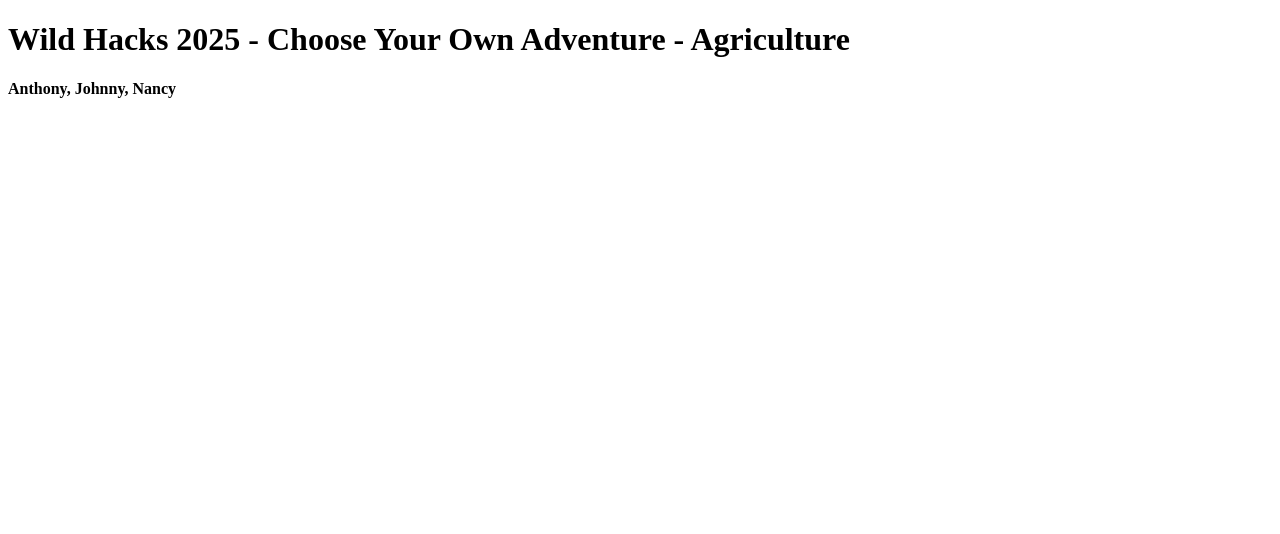
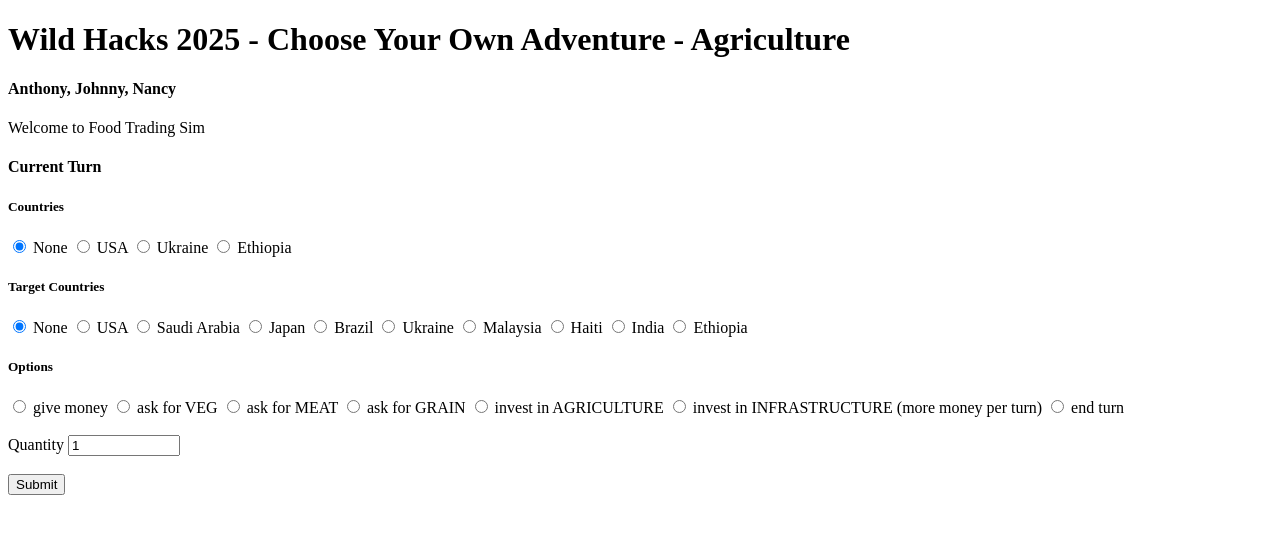
Before and after one commit to AnthonyAlvarez08/WildHacks2025, a Flask app: page / in a window 1280 px wide. Shown: the top 534 px of the page. Run offline with Flask 3, Linux system fonts and the light colour scheme.

Commit message:
barebones interface
Co-authored-by: tanat-johnny-tungsubutra <tanat-johnny-tungsubutra@users.noreply.github.com>
Co-authored-by: NYAspen <NYAspen@users.noreply.github.com>

```diff
--- a/backend/application.py
+++ b/backend/application.py
@@ -1,32 +1,88 @@
-from flask import Flask, render_template
+from flask import Flask, render_template, request
 from sim.simloop import SimLoop
+from sim.request import Request
+import sim.constants as constants
+
 app = Flask(__name__)
+
+
+simulation: SimLoop = None
+
+@app.route("/", methods=["GET", "POST"])
+@app.route("/index", methods=["GET", "POST"])
+@app.route("/home", methods=["GET", "POST"])
+def home():
+
+    flag = False
+    flagmsg = ""
+
+    if request.method == "POST":
+        # simulation.advance_one_year()
+        # simulation.end_player_turn()
+
+        print(request.form)
+        target_country, mycountry, option, quantity = (request.form[i] for i in ['country', 'mycountry', 'option', 'quantity'])
+        print(target_country, mycountry, option, quantity)
+
+        if "ask" in option:
+            resource = ""
+            if "VEG" in option:
+                resource = constants.VEG
+            if "MEAT" in option:
+                resource = constants.MEAT
+            if "GRAIN" in option:
+                resource = constants.GRAIN
+
+
+            simulation.request_resources(simulation.find_country(mycountry), simulation.find_country(target_country), resource, float(quantity))
+        elif "end turn" == option:
+            simulation.end_player_turn()
+            simulation.advance_one_year()
+        elif "invest" in option:
+            if "AGRI" in option:
+                res = simulation.invest_in_agriculture(simulation.find_country(mycountry))
+            else:
+                res = simulation.invest_money_prod(simulation.find_country(mycountry))
+
+            flag = True
+            temp = "Success" if res else "Failure"
+            flagmsg = f"Operation results: { temp }"
+        else:
+            res = simulation.give_aid(simulation.find_country(mycountry), simulation.find_country(target_country), quantity)
+            flag = True
+            temp = "Success" if res else "Failure"
+            flagmsg = f"Operation results: { temp }"
 
 
 
 
-@app.route("/")
-@app.route("/index")
-@app.route("/home")
-def home():
-    return render_template("index.html")
+
+
+    # simulation = SimLoop()
+    # for i in range(10):
+    #     # print("Iteration", i)
+    #     simulation.advance_one_year()
+    #     simulation.end_player_turn()
+    return render_template("index.html", stuff= "Welcome to Food Trading Sim",
+                           countries=[i.name for i in simulation.countries],
+                           mycountries = [i.name for i in simulation.countries if i.player_controlled],
+                           options=["give money", "ask for VEG", "ask for MEAT", "ask for GRAIN", "invest in AGRICULTURE", "invest in INFRASTRUCTURE (more money per turn)", "end turn"],
+                           flag=flag,
+                           flagmsg=flagmsg,
+                           log=simulation.log[simulation.log_start:])
 
 if __name__ == '__main__':
     simulation = SimLoop()
 
-    for i in range(10):
-        # print("Iteration", i)
-        simulation.advance_one_year()
-        simulation.end_player_turn()
+    # for i in range(10):
+    #     # print("Iteration", i)
+    #     simulation.advance_one_year()
+    #     simulation.end_player_turn()
 
     # pprint(simulation.log)
-    for i in simulation.log:
-        print(i); print()
+    # for i in simulation.log:
+    #     print(i); print()
     # print()
     # print(simulation.food_trading.mat)
 
-    app.run()
-
-# hello world
-# goodbye
-# sad
+    app.run(debug=True)
--- a/backend/sim/country.py
+++ b/backend/sim/country.py
@@ -22,6 +22,7 @@ class Country:
 
         self.name = name
         self.population = population * 100
+        self.initial_population = population * 100
         self.population_growth_rate = population_growth_rate
         self.money = starting_money
         self.income_rate = starting_money / 10
@@ -106,7 +107,8 @@ class Country:
 
 
         # grow population, get money and produce
-        self.population *= self.population_growth_rate * pop_mult
+        if self.population * pop_mult > self.initial_population * 0.5:
+            self.population *= self.population_growth_rate * pop_mult
         self.money += self.income_rate * money_mult
         self.money = math.ceil(self.money)
         self.population = math.ceil(self.population)
--- a/backend/templates/index.html
+++ b/backend/templates/index.html
@@ -3,7 +3,7 @@
 <html>
 
 <head>
-        <title>Wild Hacks 20205</title>
+    <title>Wild Hacks 2025</title>
 
 </head>
 
@@ -13,6 +13,56 @@
     <h4>Anthony, Johnny, Nancy</h4>
 
 
+    {{stuff}}
+
+    <div>
+        <h4>Current Turn</h4>
+
+
+        {% if flag %}
+            <h4>{{flagmsg}}</h4>
+        {% endif %}
+
+        <form action="/" method="post">
+
+            <h5>Countries</h5>
+            <input type="radio" id="None1" name="mycountry" value="None" checked="checked">
+            <label for="None1">None</label>
+            {% for i in mycountries %}
+            <input type="radio" id="{{i}}" name="mycountry" value="None">
+            <label for="{{i}}">{{i}}</label>
+            {% endfor %}
+
+            <h5> Target Countries</h5>
+            <input type="radio" id="None2" name="country" value="None" checked="checked">
+            <label for="None2">None</label>
+            {% for i in countries %}
+            <input type="radio" id="{{i}}" name="country" value="{{i}}">
+            <label for="{{i}}">{{i}}</label>
+            {% endfor %}
+
+
+
+            <h5>Options</h5>
+            {% for i in options %}
+            <input type="radio" id="{{i}}" name="option" value="{{i}}">
+            <label for="{{i}}">{{i}}</label>
+            {% endfor %}
+            <br><br>
+
+            <label for="quantity">Quantity</label>
+            <input type="number" id="quantity" name="quantity" min="1" max="500000000" value="1">
+
+
+            <br><br><input type="submit" value="Submit">
+
+        </form>
+    </div>
+
+
+
+
+
 </body>
 
 </html>
--- a/frontend/src/App.jsx
+++ b/frontend/src/App.jsx
@@ -28,6 +28,7 @@ function App() {
       </div>
       <p className="read-the-docs">
         Click on the Vite and React logos to learn more
+        go commit oof
       </p>
     </>
   )
```
Also changed, not shown: backend/sim/simloop.py (+20 -4 lines). Lines whose indentation alone changed are shown as unchanged.
